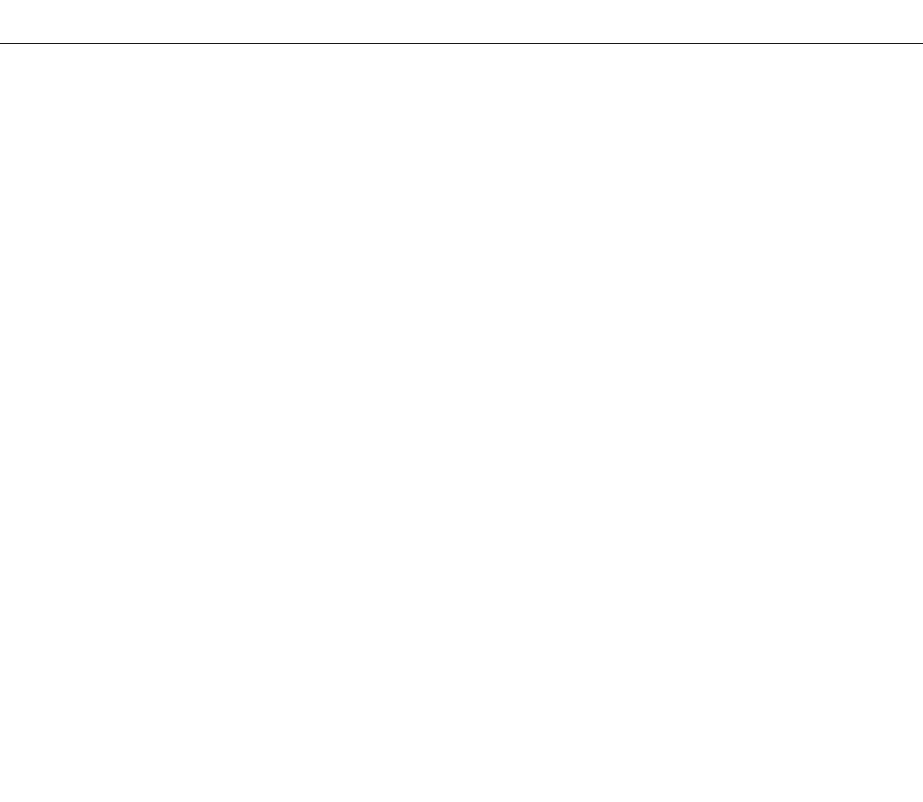
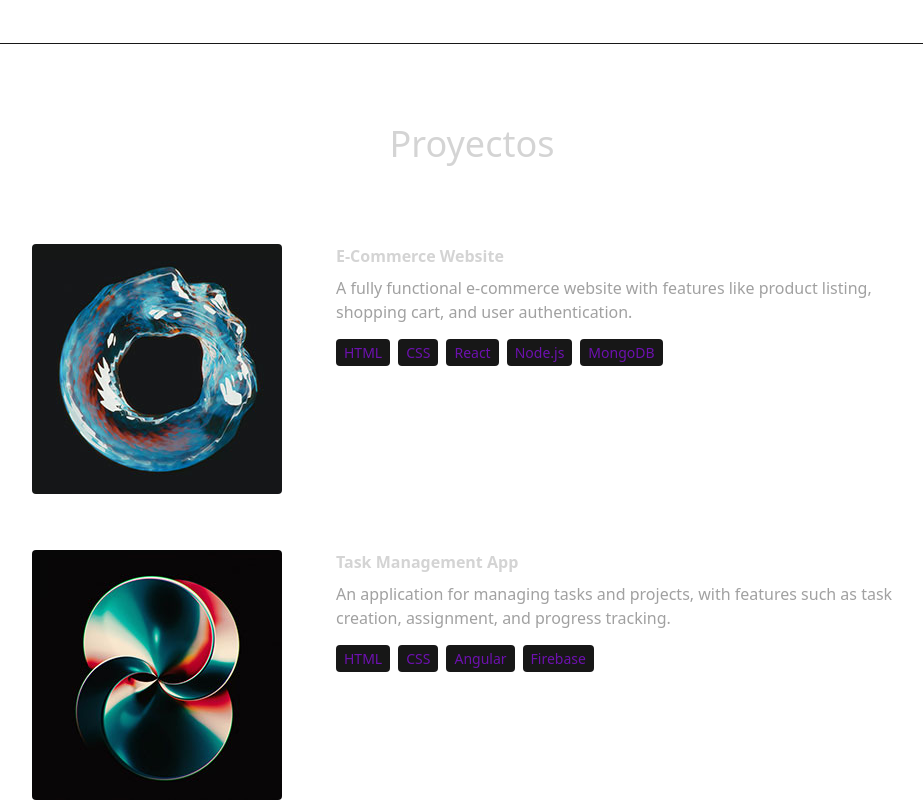
Before and after one commit to JazzoLopez/portfolio-dev, a React (Vite) app: page / in a window 1280 px wide. Shown: the part 3340-4142 px from the top of the page, without its empty margins (168-1091 px from the left). Before the commit the page ends 3384 px from the top, so only its background shows below. Built offline with nearby package versions, Linux system fonts and the light colour scheme; a web font is replaced by a local one.

Commit message:
feat: Add Projects component to display user projects

```diff
--- a/src/App.jsx
+++ b/src/App.jsx
@@ -4,6 +4,7 @@
 import About from './components/About'
 import Technologies from './components/Technologies'
 import Experience from './components/Experience'
+import Projects from './components/Projects'
 
 export default function App() {
   return (
@@ -19,6 +20,7 @@
         <About />
         <Technologies />
         <Experience />
+        <Projects/>
       </div>
     </div>
   )
--- /dev/null
+++ b/src/components/Projects.jsx
@@ -0,0 +1,26 @@
+import { PROJECTS } from "../constants";
+export default function Projects() {
+    return (
+        <div className="border-b border-neutral-900 pb-4">
+            <h2 className="my-20 text-center text-4xl">Proyectos</h2>
+            <div>
+                {PROJECTS.map((project, i) => (
+                    <div className="mb-8 flex flex-wrap lg:justify-center" key={i}>
+                        <div className="w-full lg:w-1/4">
+                            <img src={project.image} alt={project.title} className="mb-6 rounded" />
+                        </div>
+                        <div className="w-full max-w-xl lg:w-3/4">
+                            <h6 className="mb-2 font-semibold">{project.title}</h6>
+                            <p className="mb-4 text-neutral-400">{project.description}</p>
+                            {project.technologies.map((tech, i) => (
+                                <span key={i} className="mr-2 rounded bg-neutral-900 px-2 py-1 text-sm font-medium text-purple-800">
+                                    {tech}
+                                </span>
+                            ))}
+                        </div>
+                    </div>
+                ))}
+            </div>
+        </div>
+    )
+}
```
